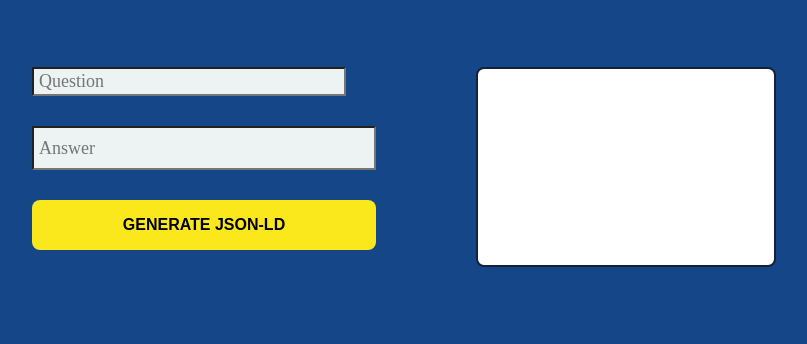
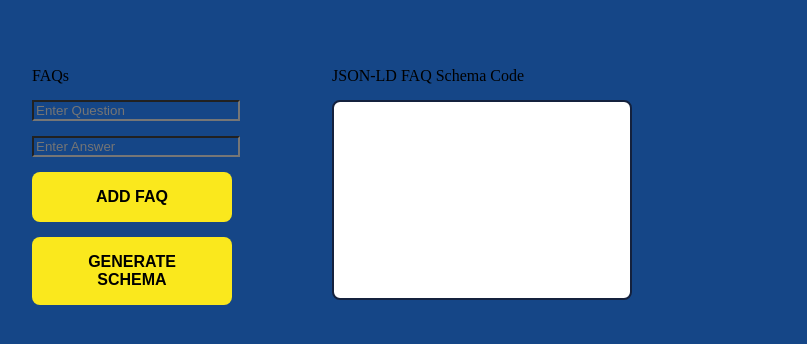
Before and after one commit to ameykulkarni03/FAQ-Schema-Generator, a plain HTML site: page index.html in a window 1280 px wide. Shown: the part 140-484 px from the top of the page, without its empty margins (308-1115 px from the left). Drawn offline with Linux system fonts and the light colour scheme.

Commit message:
Update index.html

```diff
--- a/index.html
+++ b/index.html
@@ -9,15 +9,21 @@
 <body>
     <h1>FAQ Schema Generator</h1>
     <div class="container">
-        <div class = "con-1">
-            <input type="text" id="question" placeholder="Question">
+        <form id="faq-form">
+            <div id="faq-pairs">
+            <!-- Initial question and answer pair -->
+                <label for="">FAQs</label>
+                <div class="faq-pair">
 
-            <input type="text" id="answer" placeholder="Answer">
-
-            <button onclick="generateSchema()">Generate JSON-LD</button>
-        </div>
-
-        <div class="con-2">
+                    <input type="text" class="question" placeholder="Enter Question" required>
+                    <input class="answer" placeholder="Enter Answer" required></textarea>
+                </div>
+            </div>
+            <button type="button" id="add-faq">Add FAQ</button>
+            <button type="button" id="generate-schema">Generate Schema</button>
+        </form>
+        <div class="display">
+            <label for="schema-code">JSON-LD FAQ Schema Code</label>
             <textarea id="schema-code"></textarea>
         </div>
 
```
